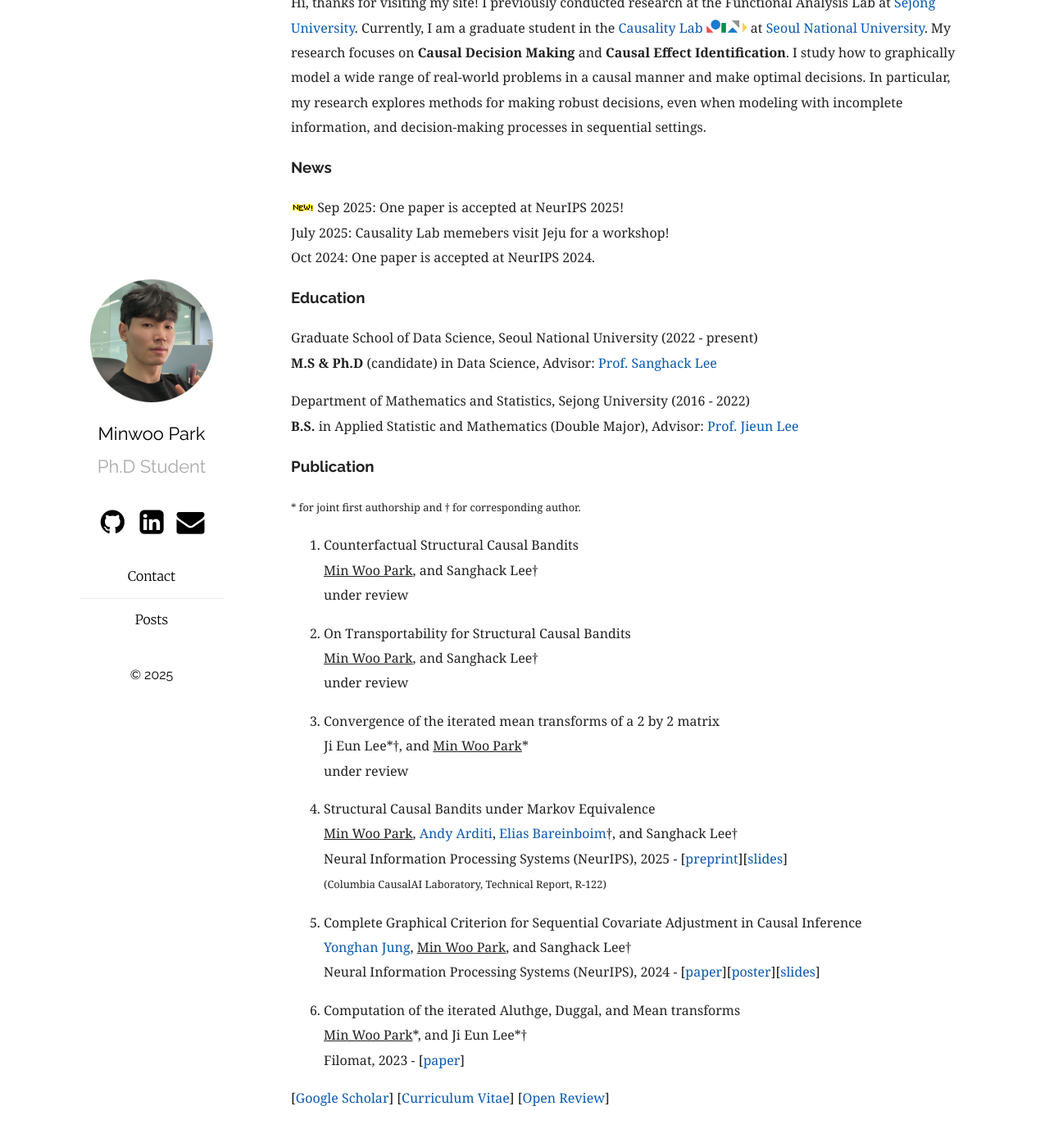
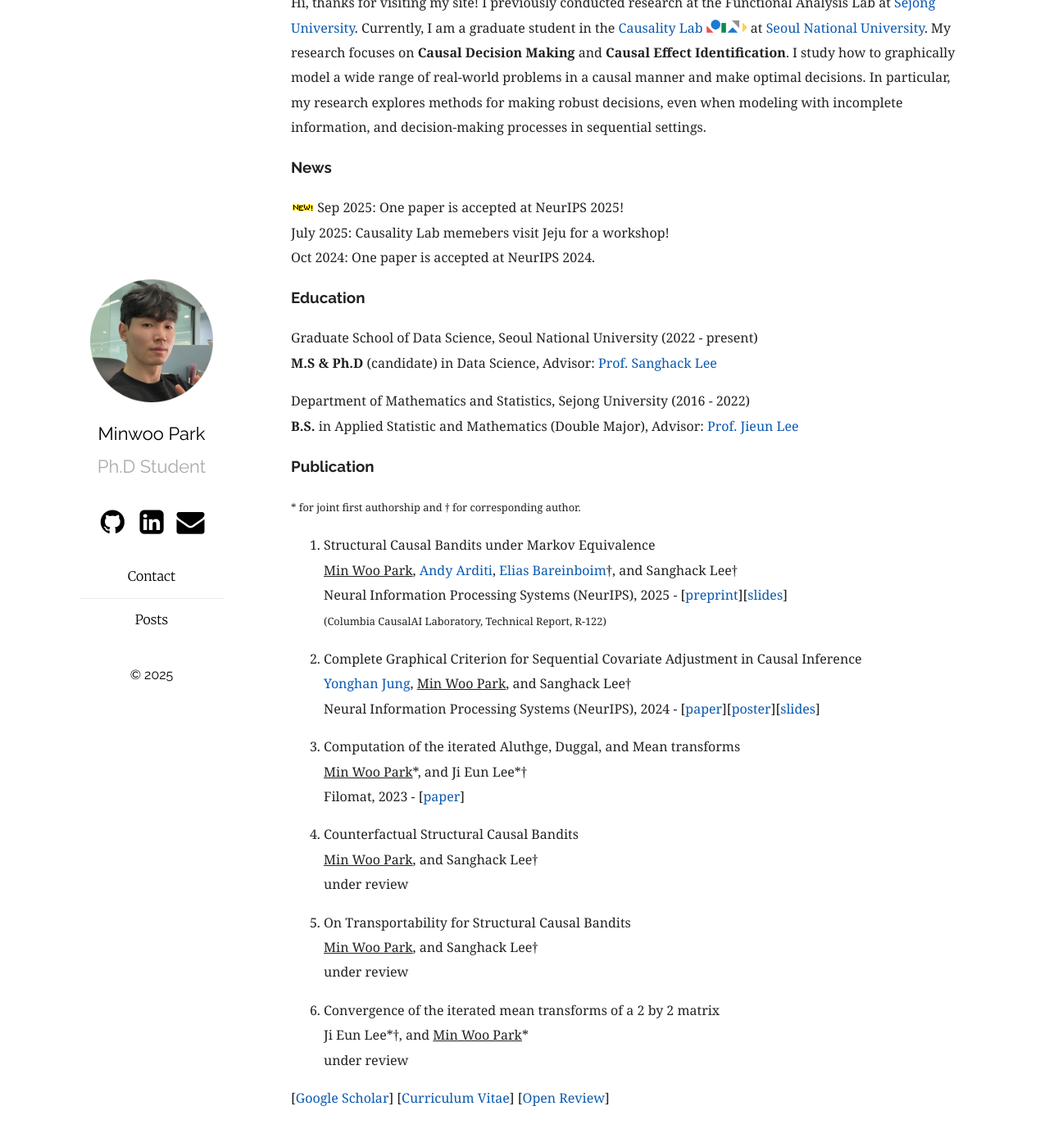
Before and after one commit to MinwooPark96/minwoopark96.github.com, a Jekyll site: the page built from index.md, in a window 1280 px wide and 1400 px high, scrolled down 106 px. Shown: the top 1389 px of the window at 82% size. Built offline with Jekyll 4.4.1, drawn with Linux system fonts in a browser that asks for light colours.

Commit message:
Reorder publications

```diff
--- a/index.md
+++ b/index.md
@@ -24,28 +24,28 @@ Department of Mathematics and Statistics, Sejong University (2016  - 2022) <br/>
 ### Publication
 <small>\* for joint first authorship and † for corresponding author.</small>
 
-1. Counterfactual Structural Causal Bandits <br/>
+1. Structural Causal Bandits under Markov Equivalence <br/>
+<ins>Min Woo Park</ins>, [Andy Arditi](https://andyrdt.com/), [Elias Bareinboim](https://causalai.net/)†, and Sanghack Lee† <br/>
+Neural Information Processing Systems (NeurIPS), 2025 - [[preprint](https://causalai.net/r122.pdf)][[slides](https://minwoopark96.github.io/present/tech122.pdf)]<br/> <small>(Columbia CausalAI Laboratory, Technical Report, R-122)</small>
+
+2. Complete Graphical Criterion for Sequential Covariate Adjustment in Causal Inference <br/>
+[Yonghan Jung](https://yonghanjung.me/), <ins>Min Woo Park</ins>, and Sanghack Lee†
+<br/> Neural Information Processing Systems (NeurIPS), 2024 - [[paper](https://openreview.net/pdf?id=6gIcnPvw2x)][[poster](https://minwoopark96.github.io/paper/sac_poster.pdf)][[slides](https://minwoopark96.github.io/present/nips2024.pdf)]
+
+3. Computation of the iterated Aluthge, Duggal, and Mean transforms <br/>
+<ins>Min Woo Park</ins>\*, and Ji Eun Lee\*†
+<br/> Filomat, 2023 - [[paper](https://doiserbia.nb.rs/Article.aspx?ID=0354-51802315843P)]
+
+4. Counterfactual Structural Causal Bandits <br/>
 <ins>Min Woo Park</ins>, and Sanghack Lee† <br/>
 under review
 
-2. On Transportability for Structural Causal Bandits <br/>
+5. On Transportability for Structural Causal Bandits <br/>
 <ins>Min Woo Park</ins>, and Sanghack Lee† <br/>
 under review
 
-3. Convergence of the iterated mean transforms of a 2 by 2 matrix <br/>
+6. Convergence of the iterated mean transforms of a 2 by 2 matrix <br/>
 Ji Eun Lee\*†, and <ins>Min Woo Park</ins>\* <br/>
 under review
 
-4. Structural Causal Bandits under Markov Equivalence <br/>
-<ins>Min Woo Park</ins>, [Andy Arditi](https://andyrdt.com/), [Elias Bareinboim](https://causalai.net/)†, and Sanghack Lee† <br/>
-Neural Information Processing Systems (NeurIPS), 2025 - [[preprint](https://causalai.net/r122.pdf)][[slides](https://minwoopark96.github.io/present/tech122.pdf)]<br/> <small>(Columbia CausalAI Laboratory, Technical Report, R-122)</small>
-
-5. Complete Graphical Criterion for Sequential Covariate Adjustment in Causal Inference <br/>
-[Yonghan Jung](https://yonghanjung.me/), <ins>Min Woo Park</ins>, and Sanghack Lee†
-<br/> Neural Information Processing Systems (NeurIPS), 2024 - [[paper](https://openreview.net/pdf?id=6gIcnPvw2x)][[poster](https://minwoopark96.github.io/paper/sac_poster.pdf)][[slides](https://minwoopark96.github.io/present/nips2024.pdf)]
-
-6. Computation of the iterated Aluthge, Duggal, and Mean transforms <br/>
-<ins>Min Woo Park</ins>\*, and Ji Eun Lee\*†
-<br/> Filomat, 2023 - [[paper](https://doiserbia.nb.rs/Article.aspx?ID=0354-51802315843P)]
-
 [[Google Scholar](https://scholar.google.com/citations?user=sBHEbVQAAAAJ&hl=ko)] [[Curriculum Vitae](https://minwoopark96.github.io/mycv/cv.pdf)] [[Open Review](https://openreview.net/profile?id=~Min_Woo_Park1)]
```
